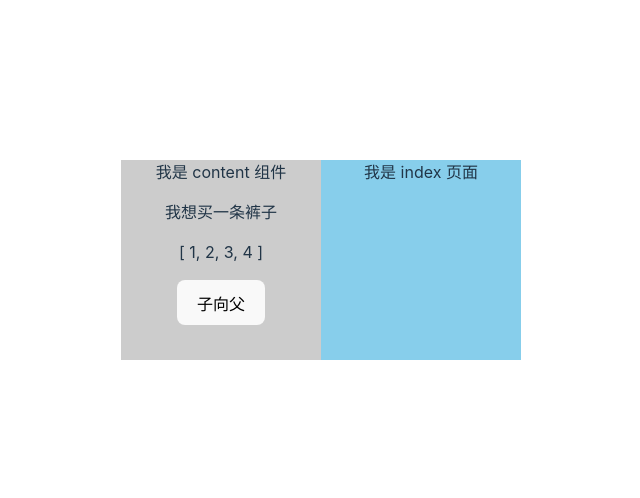
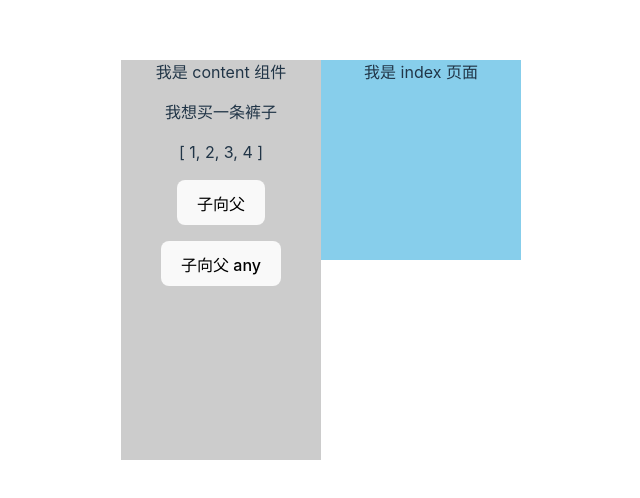
Before and after one commit to xuguojing-xgj/study-vue, a Vue app: page / in a window 1280 px wide. Shown: the part 140-638 px from the top of the page, without its empty margins (319-959 px from the left). Built offline with nearby package versions, Linux system fonts and the light colour scheme.

Commit message:
updata defineEmits

```diff
--- a/src/layout/content/index.vue
+++ b/src/layout/content/index.vue
@@ -16,16 +16,37 @@ defineProps<Props>()
 /**
  * 子向父传值
  * defineEmits() 返回一个函数 接收一个数组['事件名称']
- * emit() 返回函数的 第二个参数 要传递的数据
+ * emit() 返回函数的 第一个为事件名称, 不限制 传递参数 可以传多个... 用逗号隔开
  * const emit = defineEmits<{
  * (event: 'change'): void
  * (event: 'update', id: number): void
  * }>()
  */
+interface T {
+    data: number[],
+    name: string,
+    obj: {
+        age: number,
+        fn: () => void
+    }
+}
 const list = reactive<string[]>(['1', '2', '3'])
-const emit = defineEmits(['on-click'])
+const ObjList = reactive<T>({
+    data: [1, 2, 3],
+    name: '我是小明',
+    obj: {
+        age: 18,
+        fn: () => {
+            console.log('1');
+        }
+    }
+})
+const emit = defineEmits(['on-click', 'on-clickChange'])
 const change = () => {
-    emit('on-click', list)
+    emit('on-click', list, false)
+}
+const clickChange = () => {
+    emit('on-clickChange', ObjList)
 }
 </script>
 
@@ -38,6 +59,8 @@ const change = () => {
             <p>{{  dataList  }}</p>
 
             <button @click="change">子向父</button>
+            <p class="p"></p>
+            <button @click="clickChange">子向父 any </button>
         </div>
 
     </div>
@@ -48,7 +71,10 @@ const change = () => {
 <style scoped>
 .div {
     width: 200px;
-    height: 200px;
+    height: 400px;
     background-color: #ccc;
 }
+.p {
+    height: 1rpx;
+}
 </style>
--- a/src/layout/index.vue
+++ b/src/layout/index.vue
@@ -8,8 +8,11 @@ let list = reactive<number[]>([1, 2, 3, 4])
 /**
  * 获取子组件 传递过来的数据
  */
-const getSonList = (list: string[]) => {
-    console.log(list, '我是子组件传递的数据');
+const getSonList = (list: string[], flag: boolean) => {
+    console.log(list, flag, '我是子组件传递的数据');
+}
+const getSonObjList = (ObjList: any) => {
+    console.log(ObjList);
 }
 </script>
 
@@ -17,7 +20,7 @@ const getSonList = (list: string[]) => {
 <template>
     <div class="box">
         <!--子向父 @事件名称    父向子组件传值 :动态数组  -->
-        <content @on-click="getSonList" :dataList="list" title="我想买一条裤子" />
+        <content @on-clickChange="getSonObjList" @on-click="getSonList" :dataList="list" title="我想买一条裤子" />
         <div class="div">我是 index 页面</div>
     </div>
 </template>
```
